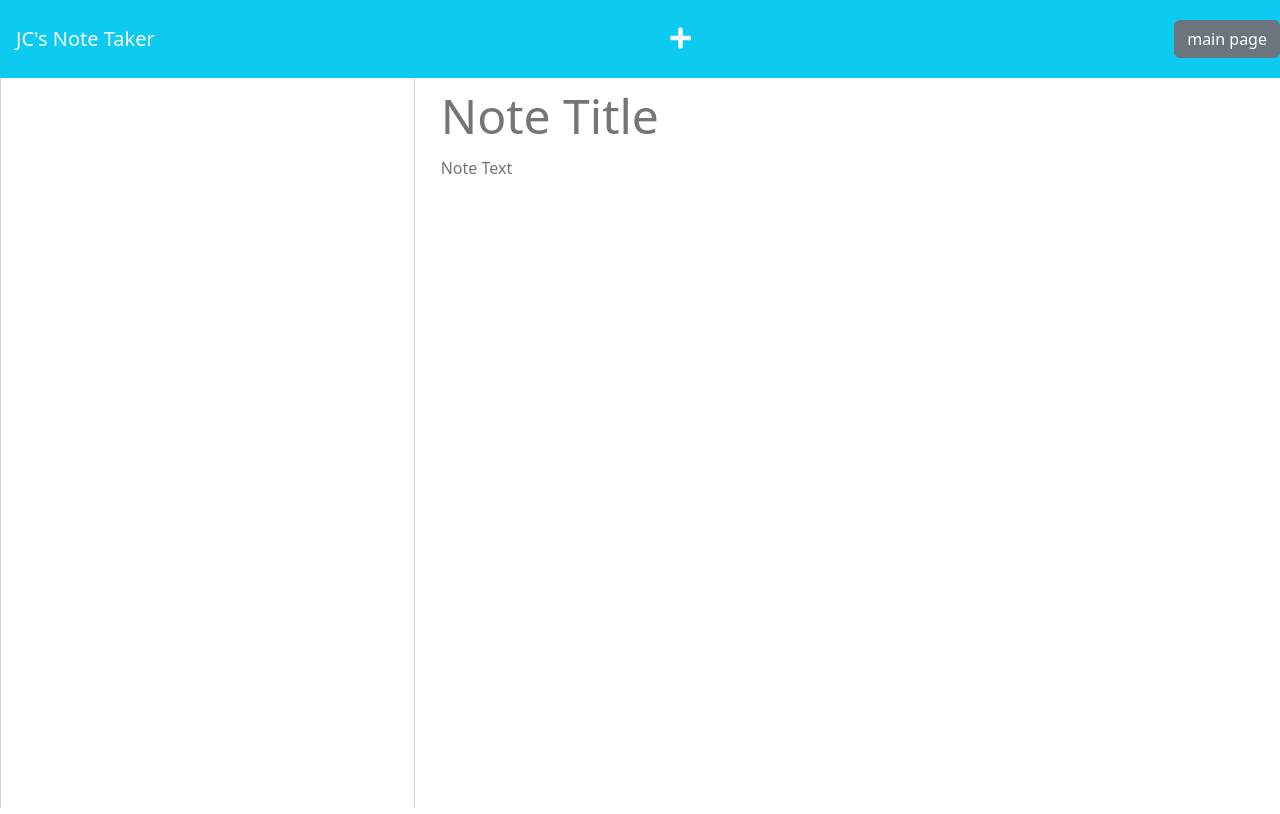
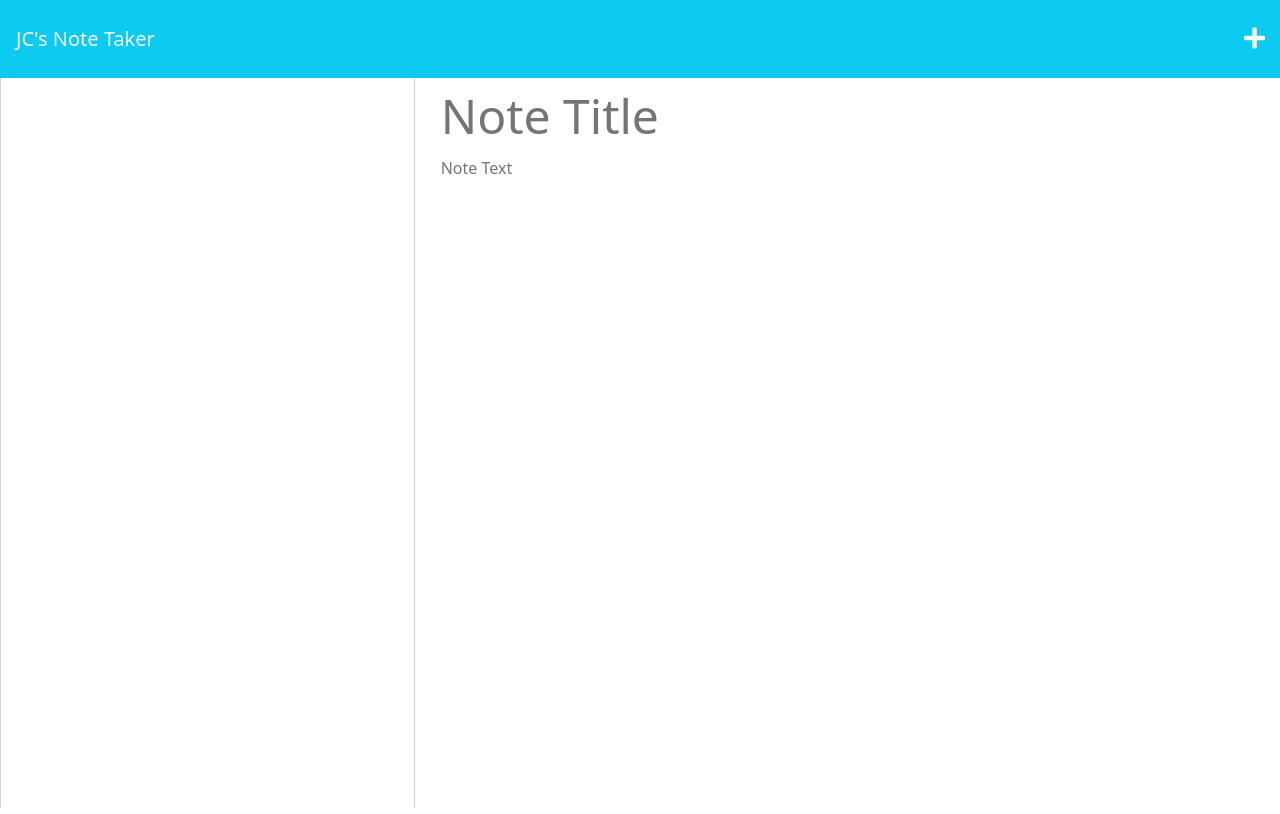
Before and after one commit to CQlove/Note-Taker, a website: page Develop/public/notes.html in a window 1280 px wide. Drawn offline with nearby package versions, Linux system fonts and the light colour scheme; no server answers.

```diff
--- a/Develop/public/notes.html
+++ b/Develop/public/notes.html
@@ -20,7 +20,6 @@
       <i class="fas fa-save text-light save-note"></i>
       <i class="fas fa-plus text-light new-note"></i>
     </div>
-    <button type="button" class="btn btn-secondary">main page</button>
   </nav>
   <div class="container-fluid">
     <div class="row">
```
